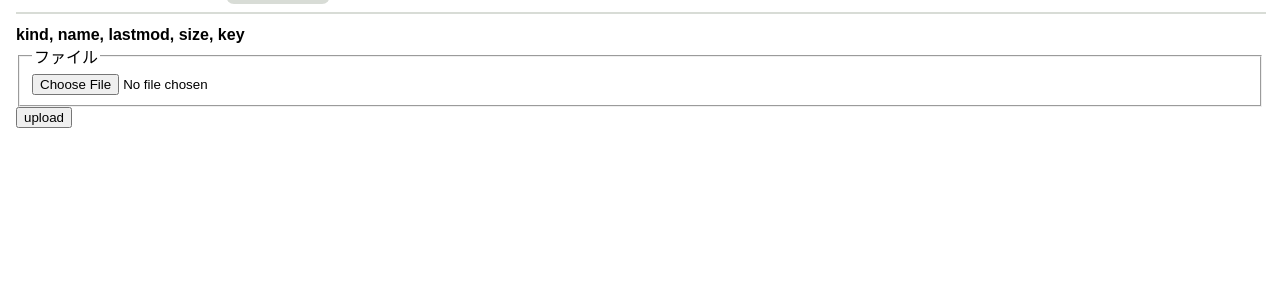
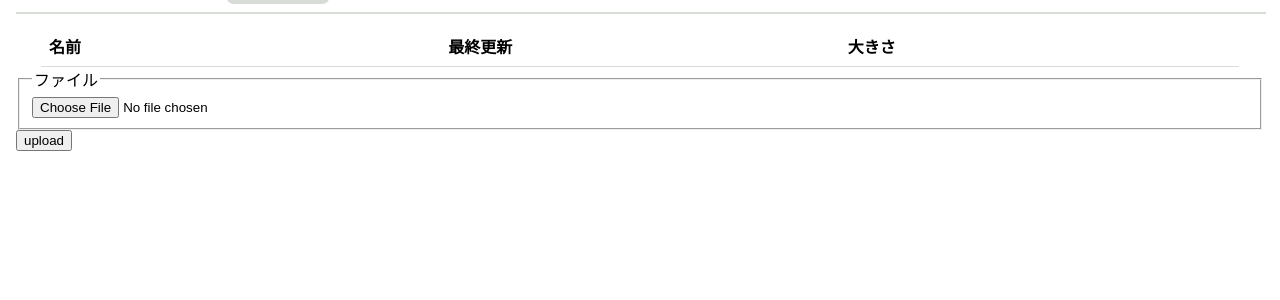
Before and after one commit to simon-i1-h/sbts, a Django app: page /file/ in a window 1280 px wide. Shown: the part 36-336 px from the top of the page. Run offline with Django 4.2, Linux system fonts and the light colour scheme; the visitor is signed in with stand-in values (Sample User, id 1); data that the repository does not hold is empty.

Commit message:
ファイルリストにスタイルを適用

```diff
--- a/sbts/page/static/page/style.css
+++ b/sbts/page/static/page/style.css
@@ -68,3 +68,60 @@ body > * {
 .header-authn a:hover {
   text-decoration: underline;
 }
+
+.file-list {
+  display: grid;
+  grid-template-columns: 1fr repeat(3, 32%) 1fr;
+}
+
+.file-list-name {
+  grid-column: 2;
+}
+
+.file-list-lastmod {
+  grid-column: 3;
+}
+
+.file-list-size {
+  grid-column: 4;
+}
+
+.file-list-header,
+.file-item {
+  padding: 0.5rem;
+
+  /* 他のアイテムと重なったとき */
+  white-space: nowrap;
+  overflow: hidden;
+  text-overflow: ellipsis;
+}
+
+.file-item a {
+  text-decoration: none;
+  color: #000000;
+}
+
+.file-item a:hover {
+  text-decoration: underline;
+}
+
+.file-list-header {
+  border-bottom: 1px solid #d8dcd6; /* xkcd light grey */
+}
+
+/*
+ * マウスポインタを要素の上にかざしたとき、同じ行すべての要素を選択する
+ */
+/* 1列目 */
+.file-item:nth-child(3n+1):has(+ .file-item:hover),
+.file-item:nth-child(3n+1):has(+ .file-item + .file-item:hover),
+/* 2列目 */
+.file-item:hover + .file-item:nth-child(3n+2),
+.file-item:nth-child(3n+2):has(+ .file-item:hover),
+/* 3列目 */
+.file-item:hover + .file-item + .file-item:nth-child(3n),
+.file-item:hover + .file-item:nth-child(3n),
+/* 自分自身 */
+.file-item:hover {
+  background-color: #d8dcd6; /* xkcd light grey */
+}
--- a/sbts/page/templates/page/file.html
+++ b/sbts/page/templates/page/file.html
@@ -2,10 +2,14 @@
 {% load static %}
 
 {% block content %}
-  <div>
-    <div><strong>kind, name, lastmod, size, key</strong></div>
+  <div class="file-list">
+    <div class="file-list-header file-list-name"><strong>名前</strong></div>
+    <div class="file-list-header file-list-lastmod"><strong>最終更新</strong></div>
+    <div class="file-list-header file-list-size"><strong>大きさ</strong></div>
     {% for file in file_list %}
-    <div>{{ file.kind }}, {{ file.name }}, {{ file.lastmod }}, {{ file.size }}, <a href="{% url 'file:blob' file.key %}">link</a></div>
+    <div class="file-item file-list-name"><a href="{% url 'file:blob' file.key %}">{{ file.name }}</a></div>
+    <div class="file-item file-list-lastmod">{{ file.lastmod }}</div>
+    <div class="file-item file-list-size">{{ file.size }}</div>
     {% endfor %}
   </div>
 
--- a/sbts/page/views.py
+++ b/sbts/page/views.py
@@ -10,6 +10,19 @@ from sbts.file.models import UploadedFile
 from sbts.ticket.models import Ticket
 
 import uuid
+
+
+def pretty_nbytes(nbytes):
+    units = ['B', 'kiB', 'MiB', 'GiB', 'TiB', 'PiB']
+    i = 0
+    while i < len(units) - 1 and nbytes >= 1024:
+        nbytes /= 1024
+        i += 1
+
+    if nbytes % 1:
+        return f'{nbytes:,.1f} {units[i]}'
+    else:
+        return f'{nbytes:,.0f} {units[i]}'
 
 
 class LoginRequiredTemplateView(LoginRequiredMixin, TemplateView):
@@ -45,10 +58,9 @@ class FilePageView(BaseFilePageView):
         ctx = super().get_context_data(**kwargs)
         ctx['file_list'] = [
             {
-                'kind': 'File',
                 'name': f.name,
                 'lastmod': f.last_modified.isoformat(' ', 'seconds'),
-                'size': f.size,
+                'size': pretty_nbytes(f.size),
                 'key': str(f.key),
             }
             for f in UploadedFile.objects.all().order_by('name', 'last_modified')
```
